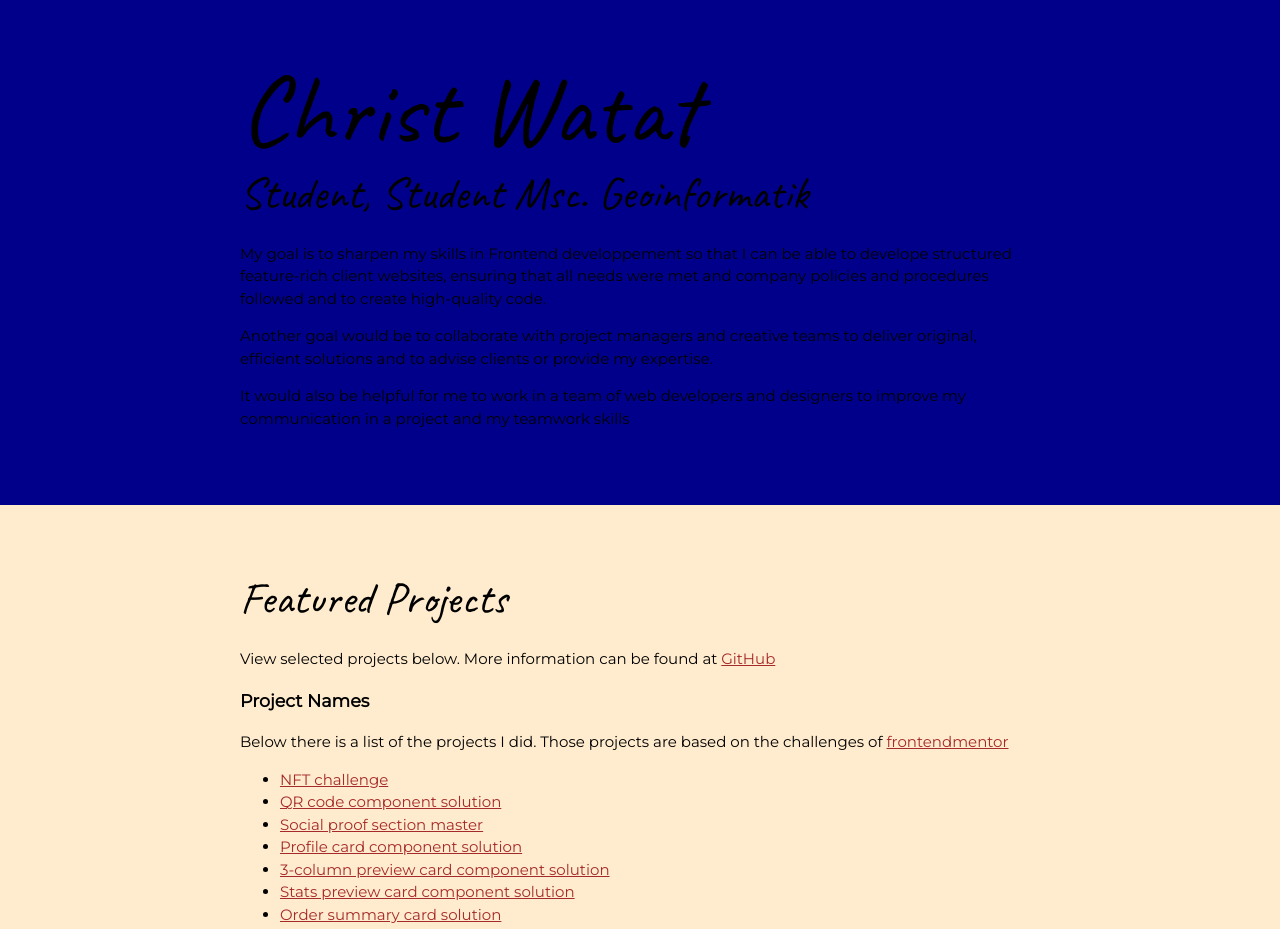
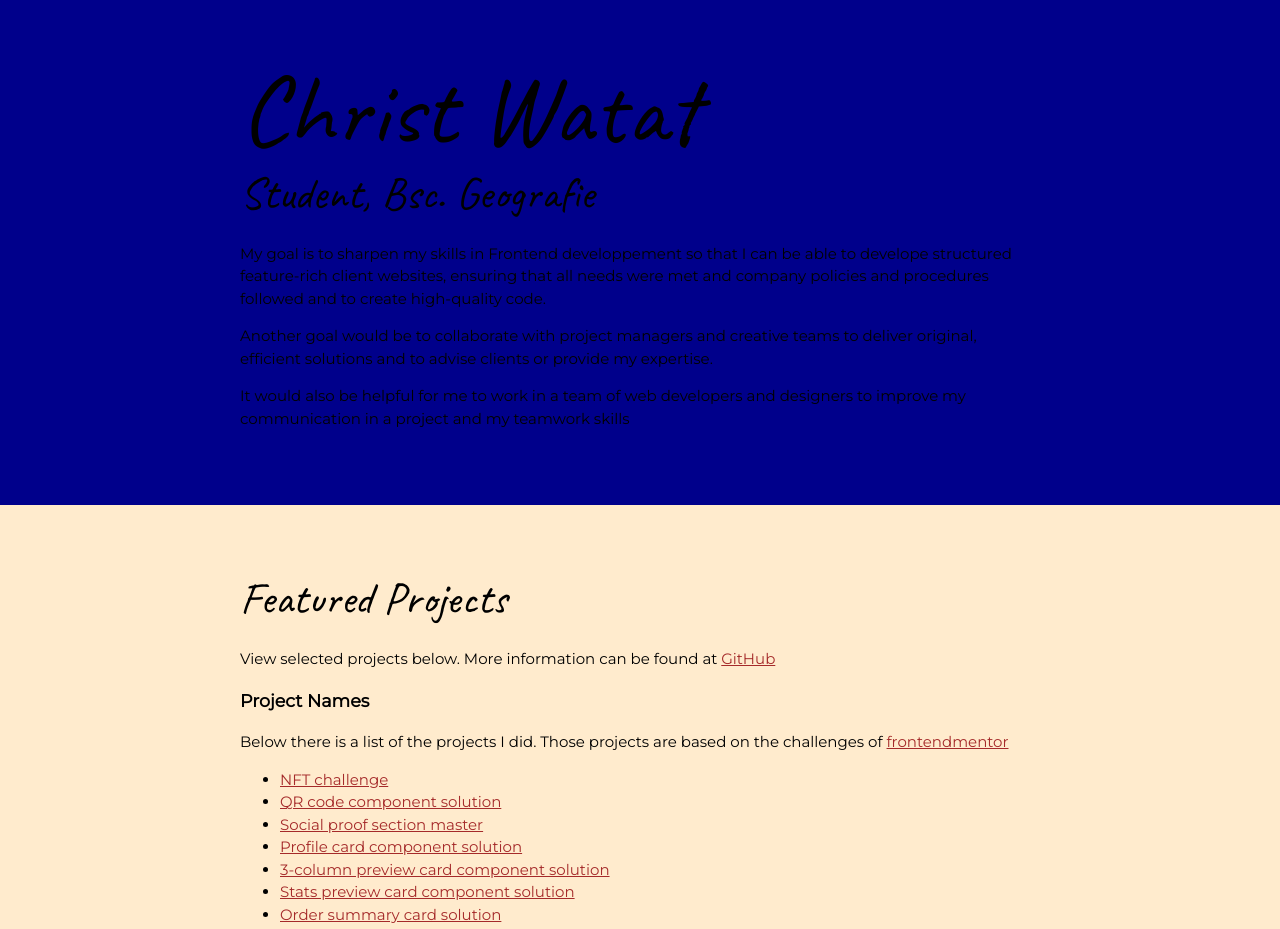
Before and after one commit to Christ-Kevin/my_portfolio, a plain HTML site: page index.html in a window 1280 px wide. Shown: the top 929 px of the page. Drawn offline with Linux system fonts and the light colour scheme.

Commit message:
Update index.html

```diff
--- a/index.html
+++ b/index.html
@@ -19,7 +19,7 @@
         <header>
             <div class="content-wrap">
                 <h1>Christ Watat</h1>
-                <h2>Student, Student Msc. Geoinformatik</h2>
+                <h2>Student, Bsc. Geografie</h2>
 
                 <p>My goal is to sharpen my skills in Frontend developpement so that I can be able to develope structured feature-rich client websites, ensuring that all needs were met and company policies and procedures followed and to create high-quality code.</p>
                 <p>Another goal would be to collaborate with project managers and creative teams to deliver original, efficient solutions and to advise clients or provide my expertise.</p>
```
